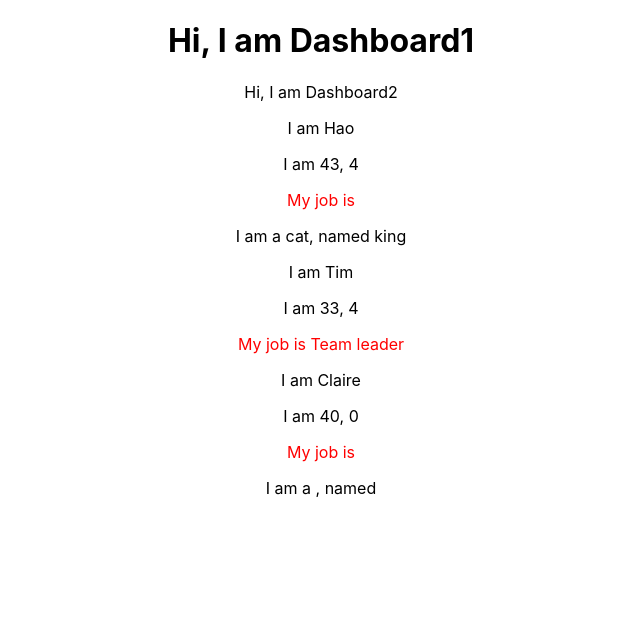
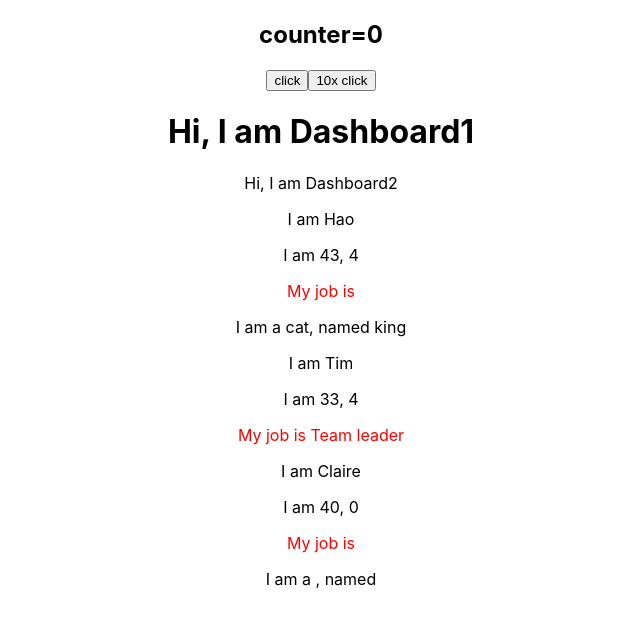
Before and after one commit to clairelee0414/cht_react, a React (Create React App) app in the folder lab3_react_start/: page / in a window 1280 px wide. Shown: the top 626 px of the page, without its empty margins (319-959 px from the left). Built offline with nearby package versions, Linux system fonts and the light colour scheme.

Commit message:
explain simple state mgt

```diff
--- a/lab3_react_start/src/App.js
+++ b/lab3_react_start/src/App.js
@@ -5,10 +5,13 @@ import Dashboard1 from './components/Dashboard1';
 import Dashboard2 from './components/Dashboard2';
 import Person from './components/Person';
 import Pet from './components/Pet';
+import Counter from './components/Counter';
+
 
 function App() {
   return (
     <div className="App">
+    <Counter step="2"/>
     <Dashboard1/>
     <Dashboard2/>
     <Person name = "Hao" age = "43"/>
--- /dev/null
+++ b/lab3_react_start/src/components/Counter.js
@@ -0,0 +1,48 @@
+import React, { Component } from "react";
+
+export default class Counter extends Component {
+  constructor(props) {
+    super(props);
+
+    this.state = {
+      count: 0,
+    };
+  }
+  clickHandler = () => {
+    // const nextValue = this.state.count + 1;
+    // this.setState({ count: nextValue }, () => {
+    //     console.log(`${this.state.count}`)
+    // });
+    this.setState(
+      (prevState, props) => ({ count: prevState.count + parseInt(props.step) }),
+      () => {
+        console.log(`${this.state.count}`);
+      }
+    );
+    console.log(`button clicked ${this.state.count} times`);
+    // this.state.count +=1
+  };
+
+  clickHandler10 = () => {
+    this.clickHandler();
+    this.clickHandler();
+    this.clickHandler();
+    this.clickHandler();
+    this.clickHandler();
+    this.clickHandler();
+    this.clickHandler();
+    this.clickHandler();
+    this.clickHandler();
+    this.clickHandler();
+  };
+
+  render() {
+    return (
+      <div>
+        <h2>counter={this.state.count}</h2>
+        <button onClick={this.clickHandler}>click</button>
+        <button onClick={this.clickHandler10}>10x click</button>
+      </div>
+    );
+  }
+}
```
